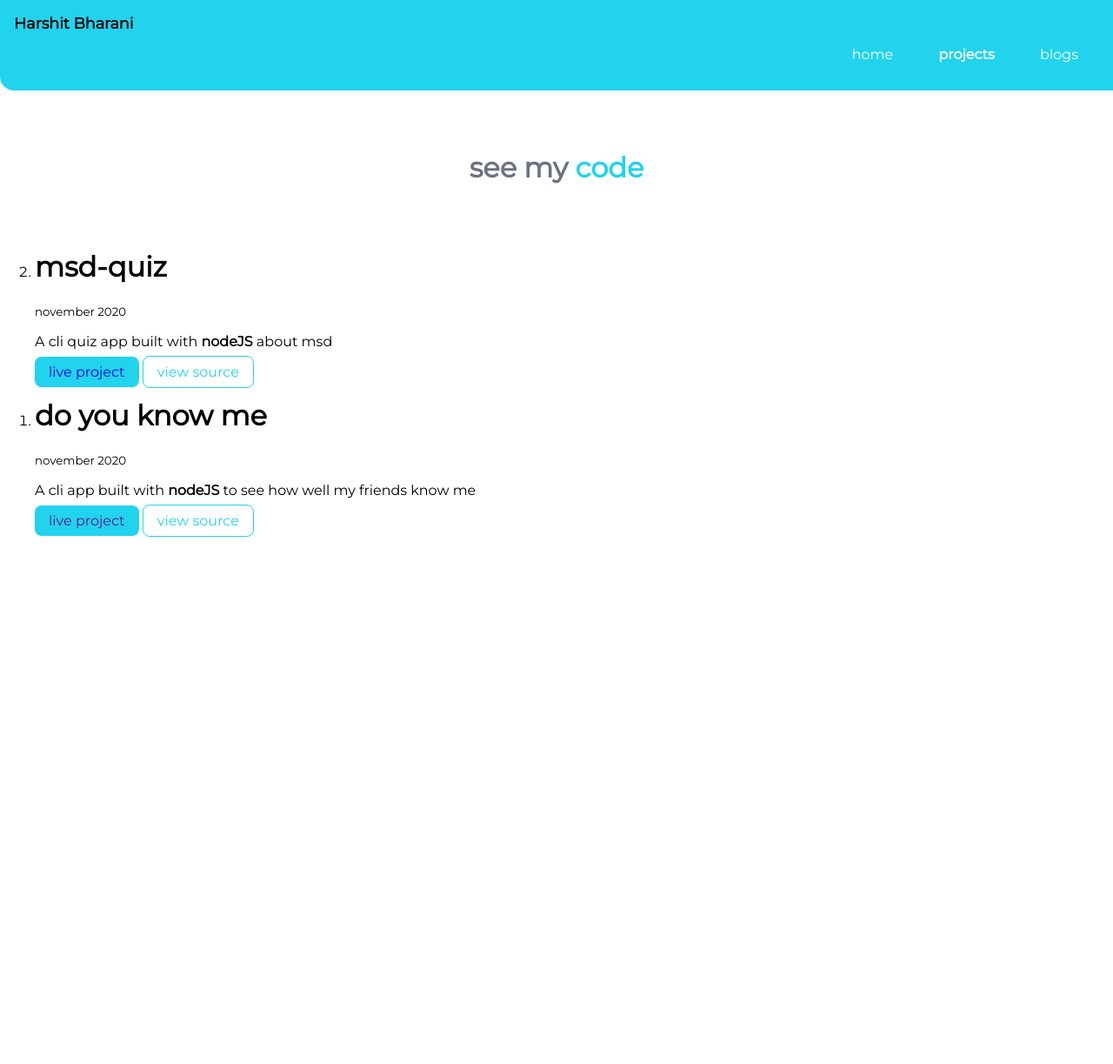
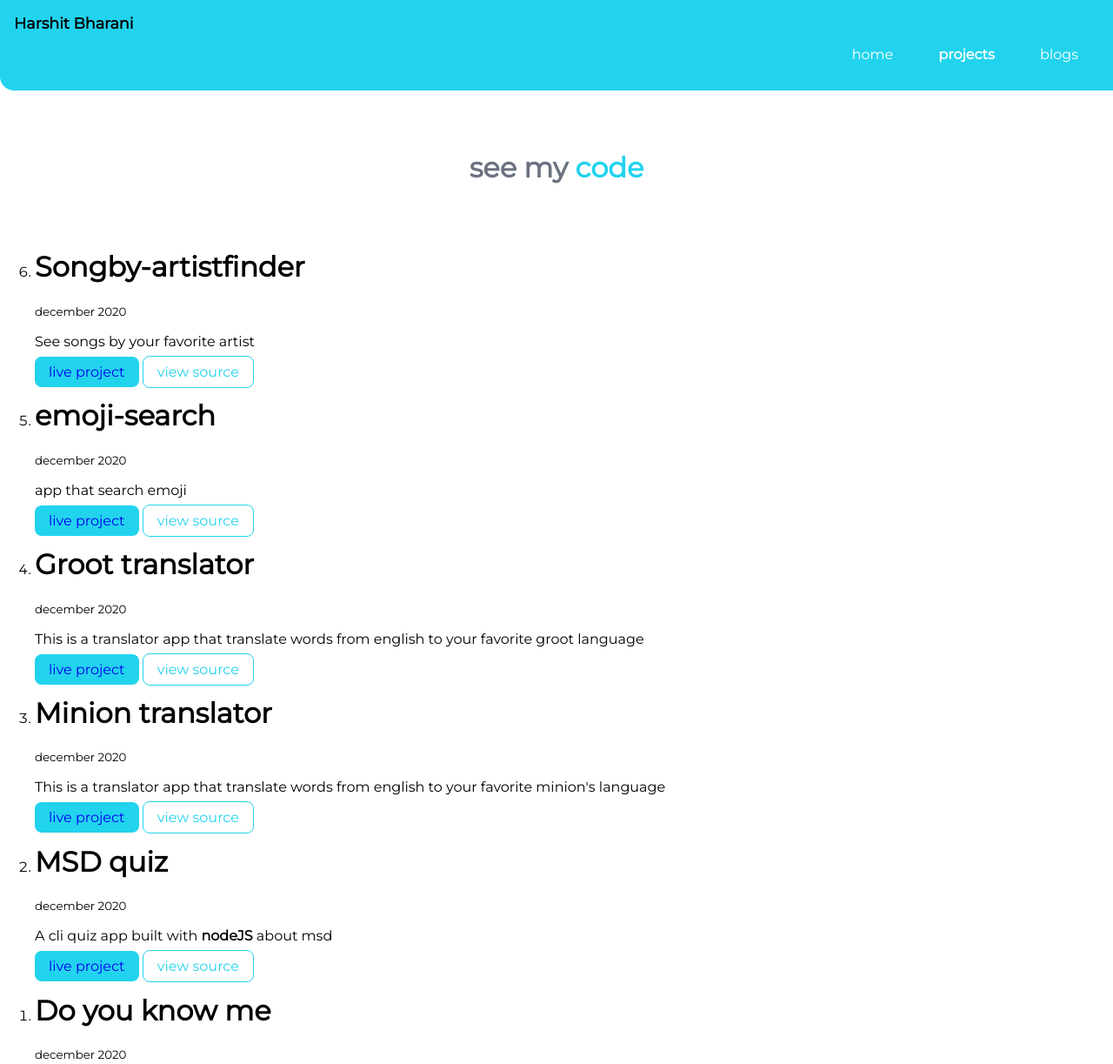
Before and after one commit to HarshitBharani/neogcamp-assingment4, a plain HTML site: page projects.html in a window 1280 px wide. Shown: the top 1223 px of the page at 87% size. Before the commit the page ends 800 px from the top, so only its background shows below. Drawn offline with Linux system fonts and the light colour scheme.

Commit message:
completed the portfolio site for the challlange

```diff
--- a/projects.html
+++ b/projects.html
@@ -30,30 +30,82 @@
     <ol reversed>
         <li>
             <h1>
-                msd-quiz
+                Songby-artistfinder
             </h1>
             <small>
-                november 2020
+                december 2020
+            </small>
+            <p>See songs by your favorite artist</p>
+            <a class="link link-primary" href="https://codesandbox.io/s/cranky-shannon-huupt?file=/src/App.js"> live project</a>
+            <a class="link link-secondary" href="https://github.com/HarshitBharani/Song-byArtist">view source</a>
+        </li>
+        <li>
+            <h1>
+             emoji-search
+            </h1>
+            <small>
+                december 2020
+            </small>
+            <p>
+                app that search emoji
+            </p>
+            <a class="link link-primary" href="https://codesandbox.io/s/laughing-wiles-eex39?file=/src/App.js"> live project</a>
+            <a class="link link-secondary" href="https://github.com/HarshitBharani/emoji-search">view source</a>
+        </li>
+        <li>
+            <h1>
+                Groot translator
+            </h1>
+            <small>
+                december 2020
+            </small>
+            <p>
+                This is a translator app that translate words from english to your favorite groot  language
+            </p>
+            <a class="link link-primary" href="https://iamgroot-translator.netlify.app/"> live project</a>
+            <a class="link link-secondary" href="https://github.com/HarshitBharani/Groot-translator">view source</a>
+        </li>
+        <li>
+            <h1>
+                Minion translator
+            </h1>
+            <small>
+                december 2020
+            </small>
+            <p>
+                This is a translator app that translate words from english to your favorite minion's language
+            </p>
+            <a class="link link-primary" href="https://theminion-translator.netlify.app/"> live project</a>
+            <a class="link link-secondary" href="https://github.com/HarshitBharani/Minion-translatorz">view source</a>
+        </li>
+        <li>
+            <h1>
+                MSD quiz
+            </h1>
+            <small>
+                december 2020
             </small>
             <p>
                 A cli quiz app built with <strong>nodeJS</strong> about msd
             </p>
-            <a class="link link-primary" href="https://repl.it/@HarshitBharani/Dhoni-fan-quiz#index.js"> live project</a>
+            <a class="link link-primary" href="https://repl.it/@HarshitBharani/Dhoni-fan-quiz#index.js?embed=true"> live project</a>
             <a class="link link-secondary" href="https://github.com/HarshitBharani/msd-quiz">view source</a>
         </li>
         <li>
             <h1>
-                do you know me
+                Do you know me
             </h1>
             <small>
-                november 2020
+                december 2020
             </small>
             <p>
                 A cli app built with <strong>nodeJS</strong> to see how well my friends know me
             </p>
-            <a class="link link-primary" href=""> live project</a>
+            <a class="link link-primary" href="https://repl.it/@HarshitBharani/Do-you-know-me#index.js"> live project</a>
             <a class="link link-secondary" href="https://github.com/HarshitBharani/Do-you-know-me-quiz">view source</a>
         </li>
+
     </ol>
+
 </body>
 </html>
```
Also changed, not shown: blog.html (+15 -0 lines), blogs.html/copiedblog.html (added, +50 -0 lines), blogs.html/fie.png (added).
